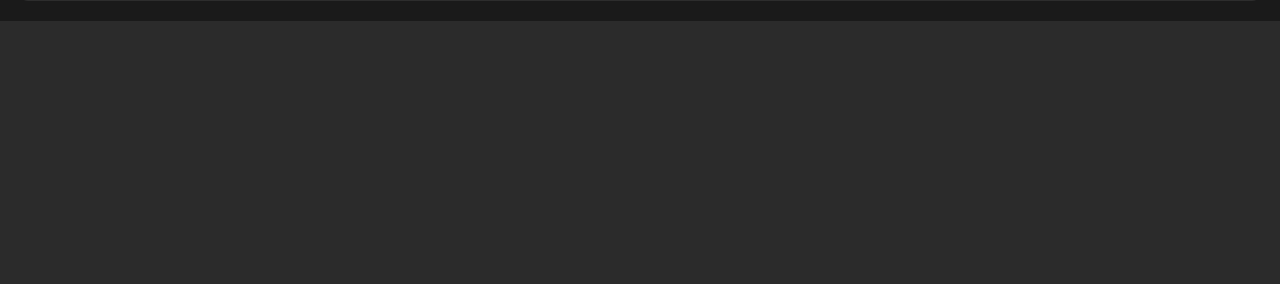
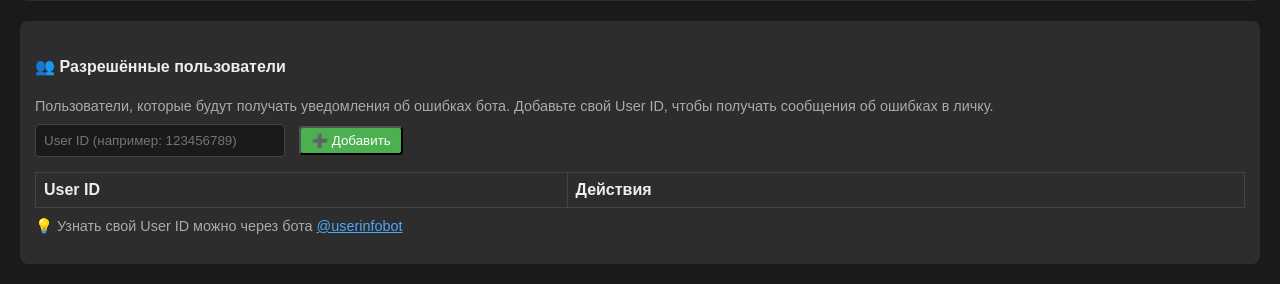
Before and after one commit to ChickenRamen500-ai/tg_poster, a Flask app: template templates/settings.html in a window 1280 px wide. Shown: the part 1048-1332 px from the top of the page. Before the commit the page ends 1069 px from the top, so only its background shows below. Run offline with Flask 3, Linux system fonts and the light colour scheme; the template is opened without the code that fills it, so the values that code supplies are empty; parts of the project's set-up code (start-up, migrations or seed data) failed here and were passed over.

Commit message:
update branch

```diff
--- a/app/db.py
+++ b/app/db.py
@@ -32,7 +32,7 @@ def get_allowed_users():
     """Получает список разрешённых user_id для уведомлений"""
     with get_conn() as conn:
         rows = conn.execute("SELECT value FROM settings WHERE key LIKE 'allowed_user_%'").fetchall()
-        return [row["value"] for row in rows]
+        return [{"user_id": row["value"]} for row in rows]
 
 def add_allowed_user(user_id):
     """Добавляет разрешённого user_id"""
--- a/app/main.py
+++ b/app/main.py
@@ -36,6 +36,17 @@ def dashboard():
 def settings():
     """Страница настроек приложения"""
     from app.db import get_allowed_users
+
+    with get_conn() as conn:
+        channels = [dict(row) for row in conn.execute("SELECT * FROM channels").fetchall()]
+        allowed_users = get_allowed_users()
+
+    # Список часовых поясов
+    timezones = [
+        'UTC', 'Europe/Moscow', 'Asia/Yekaterinburg', 'Asia/Novosibirsk',
+        'Asia/Vladivostok', 'Asia/Kamchatka', 'America/New_York', 'America/Los_Angeles',
+        'Europe/London', 'Europe/Berlin', 'Asia/Tokyo', 'Asia/Shanghai', 'Australia/Sydney'
+    ]
 
     return render_template("settings.html",
                           bot_token=app_settings.get('bot_token', ''),
@@ -131,6 +142,47 @@ def delete_channel(cid):
         conn.execute("DELETE FROM channels WHERE id=?", (cid,))
         conn.commit()
     return redirect(request.referrer or url_for("queues_list"))
+
+@app.route("/api/channel/<int:cid>/clear_history", methods=["POST"])
+def clear_channel_history(cid):
+    """Очистка истории отправленных файлов для канала"""
+    from app.db import clear_sent_files_for_channel
+
+    with get_conn() as conn:
+        # Проверяем существование канала
+        channel = conn.execute("SELECT name FROM channels WHERE id=?", (cid,)).fetchone()
+        if not channel:
+            return jsonify({"success": False, "error": "Канал не найден"}), 404
+
+        # Очищаем историю
+        clear_sent_files_for_channel(cid)
+
+    return jsonify({"success": True, "message": f"История канала '{channel['name']}' очищена"})
+
+@app.route("/api/add_allowed_user", methods=["POST"])
+def add_allowed_user():
+    """Добавление разрешённого пользователя"""
+    from app.db import add_allowed_user
+
+    user_id = request.form.get("user_id", "").strip()
+    if not user_id:
+        return jsonify({"success": False, "error": "User ID не указан"}), 400
+
+    try:
+        user_id = int(user_id)
+    except ValueError:
+        return jsonify({"success": False, "error": "User ID должен быть числом"}), 400
+
+    add_allowed_user(user_id)
+    return redirect(url_for("settings"))
+
+@app.route("/api/remove_allowed_user/<int:user_id>", methods=["POST"])
+def remove_allowed_user_route(user_id):
+    """Удаление разрешённого пользователя"""
+    from app.db import remove_allowed_user
+
+    remove_allowed_user(user_id)
+    return redirect(url_for("settings"))
 
 @app.route("/queues")
 def queues_list():
--- a/templates/settings.html
+++ b/templates/settings.html
@@ -74,6 +74,7 @@
       <td>{{ ch.chat_id }}</td>
       <td>
         <button onclick="openEditChannel({{ ch.id }}, '{{ ch.name }}', '{{ ch.chat_id }}')" class="btn" style="background:#FF9800">✏️</button>
+        <button onclick="clearChannelHistory({{ ch.id }}, '{{ ch.name }}')" class="btn" style="background:#9C27B0; margin-left:5px">🗑 История</button>
         <button onclick="deleteChannel({{ ch.id }}, '{{ ch.name }}')" class="btn" style="background:#f44336; margin-left:5px">🗑</button>
       </td>
     </tr>
@@ -81,6 +82,42 @@
   </table>
 
   <a href="/" class="btn" style="margin-top:15px; display:inline-block">📋 Добавить канал</a>
+</div>
+
+<!-- Секция: Разрешённые пользователи -->
+<div style="background:#2d2d2d; padding:15px; border-radius:8px; margin-bottom:20px">
+  <h4>👥 Разрешённые пользователи</h4>
+  <p style="color:#aaa; font-size:0.9em; margin-bottom:10px">
+    Пользователи, которые будут получать уведомления об ошибках бота. Добавьте свой User ID, чтобы получать сообщения об ошибках в личку.
+  </p>
+
+  <!-- Форма добавления -->
+  <form action="/api/add_allowed_user" method="post" style="margin-bottom:15px">
+    <input type="text" name="user_id" placeholder="User ID (например: 123456789)"
+           style="width:250px; padding:8px; border-radius:4px; border:1px solid #444; background:#1a1a1a; color:#eee">
+    <button type="submit" class="btn" style="margin-left:10px">➕ Добавить</button>
+  </form>
+
+  <table>
+    <tr>
+      <th>User ID</th>
+      <th>Действия</th>
+    </tr>
+    {% for user in allowed_users %}
+    <tr>
+      <td>{{ user.user_id }}</td>
+      <td>
+        <form action="/api/remove_allowed_user/{{ user.user_id }}" method="post" style="display:inline">
+          <button type="submit" class="btn" style="background:#f44336">🗑 Удалить</button>
+        </form>
+      </td>
+    </tr>
+    {% endfor %}
+  </table>
+
+  <p style="color:#aaa; font-size:0.9em; margin-top:10px">
+    💡 Узнать свой User ID можно через бота <a href="https://t.me/userinfobot" target="_blank">@userinfobot</a>
+  </p>
 </div>
 
 <!-- Модальное окно редактирования канала -->
@@ -129,6 +166,22 @@ function deleteChannel(channelId, channelName) {
   }
 }
 
+function clearChannelHistory(channelId, channelName) {
+  if (confirm('Вы уверены, что хотите очистить историю отправленных файлов для канала "' + channelName + '"? Это действие необратимо!')) {
+    fetch('/api/channel/' + channelId + '/clear_history', {method: 'POST'})
+      .then(r => r.json())
+      .then(data => {
+        if (data.success) {
+          alert(data.message);
+          location.reload();
+        } else {
+          alert('Ошибка: ' + data.error);
+        }
+      })
+      .catch(err => alert('Ошибка сети: ' + err));
+  }
+}
+
 // Обрабатываем отправку формы редактирования канала через AJAX
 document.addEventListener('DOMContentLoaded', function() {
   var editForm = document.getElementById('editChannelForm');
```
Also changed, not shown: templates/queue_manage.html (+57 -2 lines), README.md, 1 other file.
